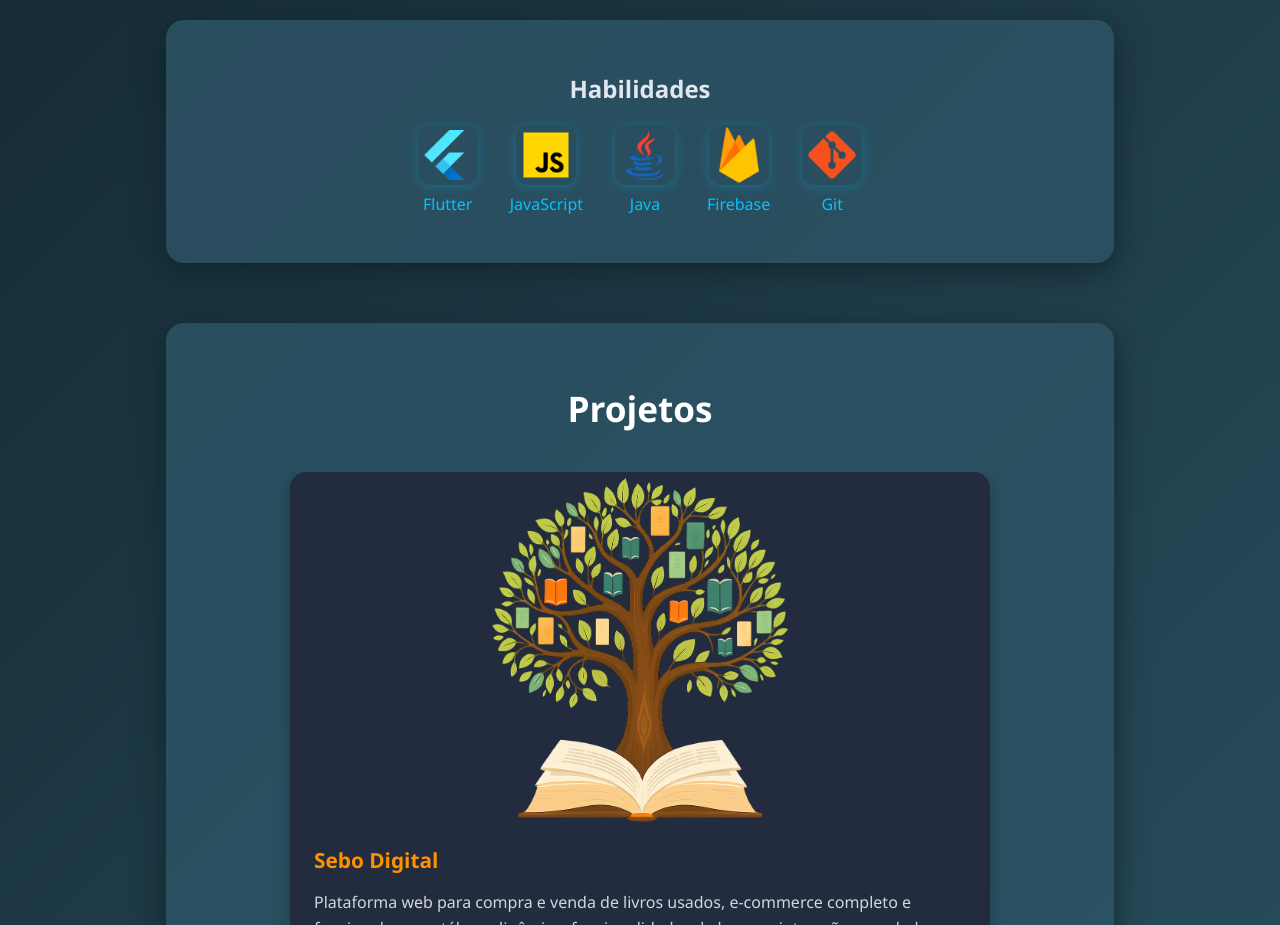
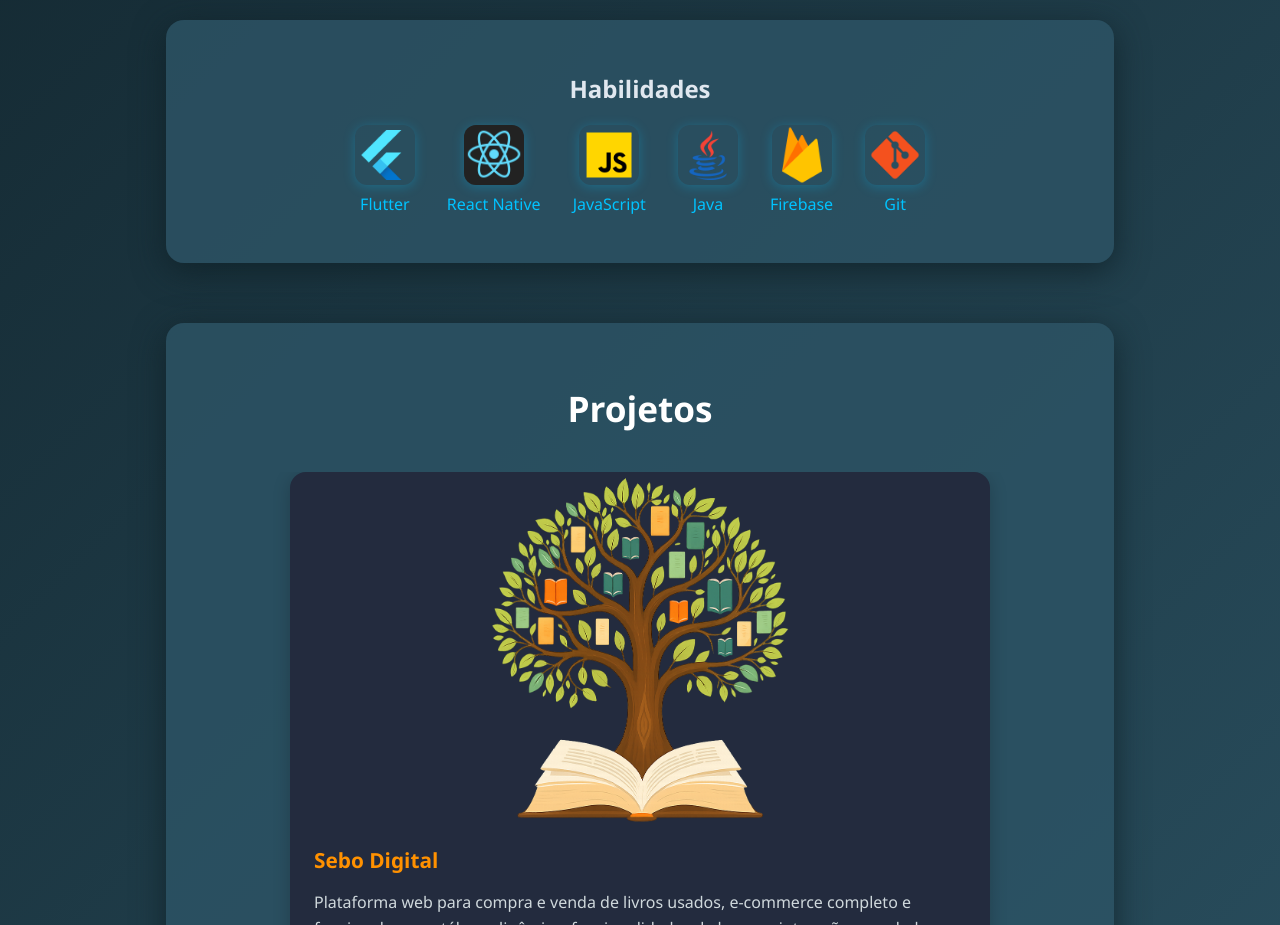
Before and after one commit to Thyagopds/portfolio, a plain HTML site: page index.html in a window 1280 px wide. Shown: the part 840-1765 px from the top of the page. Drawn offline with Linux system fonts and the light colour scheme; a script that the page names is missing.

Commit message:
feat: react

```diff
--- a/index.html
+++ b/index.html
@@ -31,6 +31,8 @@
         <ul class="skills-list">
             <li><a href="https://flutter.dev/" target="_blank"><img src="img/habilidades/flutter-144.png"
                         alt="Flutter"><span>Flutter</span></a></li>
+            <li><a href="https://reactnative.dev/" target="_blank"><img src="img/habilidades/react-native.png"
+                        alt="Flutter"><span>React Native</span></a></li>
             <li><a href="https://developer.mozilla.org/pt-BR/docs/Web/JavaScript" target="_blank"><img
                         src="img/habilidades/javascript-144.png" alt="JavaScript"><span>JavaScript</span></a></li>
             <li><a href="https://www.oracle.com/java/" target="_blank"><img src="img/habilidades/java-144.png"
```
Also changed, not shown: img/habilidades/react-native.png (added).
